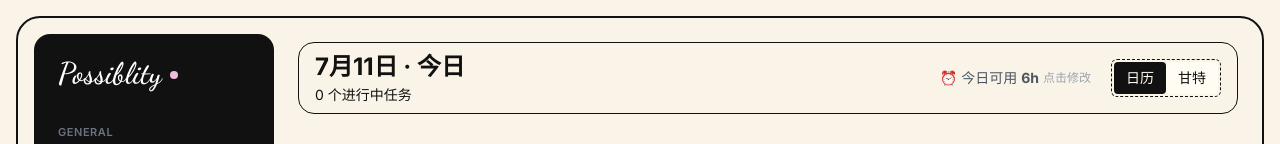
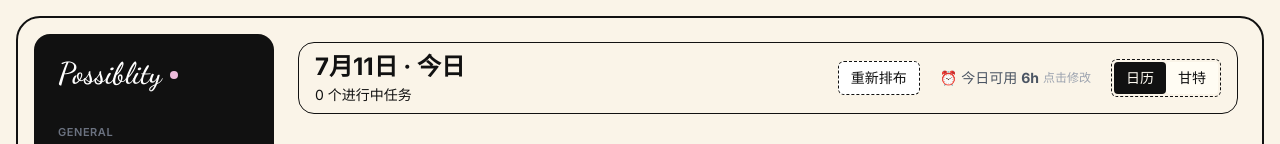
Before and after one commit to FelicityG028/possibilty, a React (Vite) app: page / in a window 1280 px wide. Shown: the top 144 px of the page. Built offline with nearby package versions, Linux system fonts and the light colour scheme; no server answers; the database is empty.

Commit message:
fix: 断开 sync 循环（mount时跑+手动重排按钮）

```diff
--- a/src/hooks/useDailyPlanSync.ts
+++ b/src/hooks/useDailyPlanSync.ts
@@ -1,9 +1,13 @@
 /**
  * 把规划引擎的输出同步到 daily_plan_entries 表。
  *
- * 简化设计：任何 sync（基线 / daily_hours 变化 / AI 调整）都直接覆盖 DB。
+ * 关键设计：日常操作不重算 plan
+ *   - 加 actual_amount → 只更新完成量，不重算 plan（避免循环）
+ *   - 修改任务/默认学习时间 → mount 时跑一次
+ *   - 重新排布 → 手动调用 syncPlanNow()
+ *
  * 数据库只管记录"每天每个任务的安排"，不区分是谁写入的。
- * - actual_hours 保留旧的（不覆盖用户实际学习小时）
+ * - actual_hours / actual_amount 保留旧的（不覆盖用户实际学习）
  * - 单例锁：防止并发 sync
  */
 import { useEffect, useRef } from 'react'
@@ -18,8 +22,9 @@ import type { SubTask, DailySetting, DailyPlanEntry } from '@/lib/types'
 let syncing = false
 
 /**
- * 监听任务/设置变化，把 plan 写回 daily_plan_entries。
- * 任何变化（task / daily_hours / default_hours）都触发全量重算 + 覆盖。
+ * 监听 mount 时的 tasks / daily 变化，只在 mount 跑一次
+ *   日常操作（actual_amount）不会触发重算
+ *   用户可手动调 syncPlanNow() 触发重算（"重新排布"按钮）
  */
 export function useDailyPlanSync() {
   const { data: tasks = [] } = useSubTasks()
@@ -36,8 +41,20 @@ export function useDailyPlanSync() {
       }, 500)
       return () => clearTimeout(t)
     }
-    void syncPlan(tasks, daily, defaultSetting?.available_hours ?? 6, qc)
+    // mount 之后不再自动 sync（避免加 actual_amount 时循环重算）
   }, [tasks, daily, defaultSetting, qc])
+}
+
+/**
+ * 手动触发重新排布（用户点"重新排布"按钮）
+ */
+export async function syncPlanNow(
+  tasks: SubTask[],
+  daily: DailySetting[],
+  defaultHours: number,
+  qc: ReturnType<typeof useQueryClient>
+): Promise<void> {
+  await syncPlan(tasks, daily, defaultHours, qc)
 }
 
 async function syncPlan(
@@ -63,10 +80,10 @@ async function doSync(
 ): Promise<void> {
   const today = todayIso()
 
-  // 抓取所有 today+ entries（用于保留 actual_hours）
+  // 抓取所有 today+ entries（用于保留 actual_hours 和 actual_amount）
   const { data: allExisting } = await supabase
     .from('daily_plan_entries')
-    .select('id, plan_date, sub_task_id, actual_hours')
+    .select('id, plan_date, sub_task_id, actual_hours, actual_amount')
     .gte('plan_date', today)
 
   const existingByKey = new Map<string, DailyPlanEntry>()
@@ -94,7 +111,7 @@ async function doSync(
         sub_task_id: e.sub_task_id,
         planned_amount: e.planned_amount,
         planned_hours: e.planned_hours,
-        // 保留 actual_hours（用户实际学习小时）
+        // 保留 actual_hours（用户实际学习小时），RPC 不覆盖
         actual_hours: old?.actual_hours ?? null,
       })
     }
--- a/src/pages/DashboardPage.tsx
+++ b/src/pages/DashboardPage.tsx
@@ -1,4 +1,5 @@
 import { useState } from 'react'
+import { useQueryClient } from '@tanstack/react-query'
 import { useUIStore } from '@/store/uiStore'
 import { useSubTasks } from '@/hooks/useSubTasks'
 import { useCategories } from '@/hooks/useCategories'
@@ -8,7 +9,7 @@ import {
   useDailySettings,
   useDefaultSetting,
 } from '@/hooks/useDailySettings'
-import { useDailyPlanSync } from '@/hooks/useDailyPlanSync'
+import { useDailyPlanSync, syncPlanNow } from '@/hooks/useDailyPlanSync'
 import { useDailySummarySync } from '@/hooks/useDailySummarySync'
 import { MonthCalendar } from '@/components/calendar/MonthCalendar'
 import { GanttChart } from '@/components/gantt/GanttChart'
@@ -26,6 +27,7 @@ import { CompanionDog } from '@/components/dashboard/CompanionDog'
 export function DashboardPage() {
   useDailyPlanSync()
   useDailySummarySync()
+  const qc = useQueryClient()
   const viewMode = useUIStore((s) => s.viewMode)
   const today = useUIStore((s) => s.selectedDate)
   const { data: tasks = [] } = useSubTasks()
@@ -33,6 +35,17 @@ export function DashboardPage() {
   const { data: entries = [] } = useDailyPlanEntries()
   const { data: settings = [] } = useDailySettings()
   const { data: defaultSetting } = useDefaultSetting()
+  const [regenerating, setRegenerating] = useState(false)
+
+  async function handleRegenerate() {
+    if (regenerating) return
+    setRegenerating(true)
+    try {
+      await syncPlanNow(tasks, settings, defaultSetting?.available_hours ?? 6, qc)
+    } finally {
+      setRegenerating(false)
+    }
+  }
 
   const [todayExpanded, setTodayExpanded] = useState(true)
 
@@ -66,6 +79,15 @@ export function DashboardPage() {
           </p>
         </div>
         <div className="flex items-center gap-3">
+          <Button
+            onClick={handleRegenerate}
+            disabled={regenerating}
+            variant="secondary"
+            size="sm"
+            title="基于所有 actual_amount 重新生成计划"
+          >
+            {regenerating ? '排布中…' : '重新排布'}
+          </Button>
           <DailyHoursEditor date={today} />
           <ViewSwitcher />
         </div>
```
